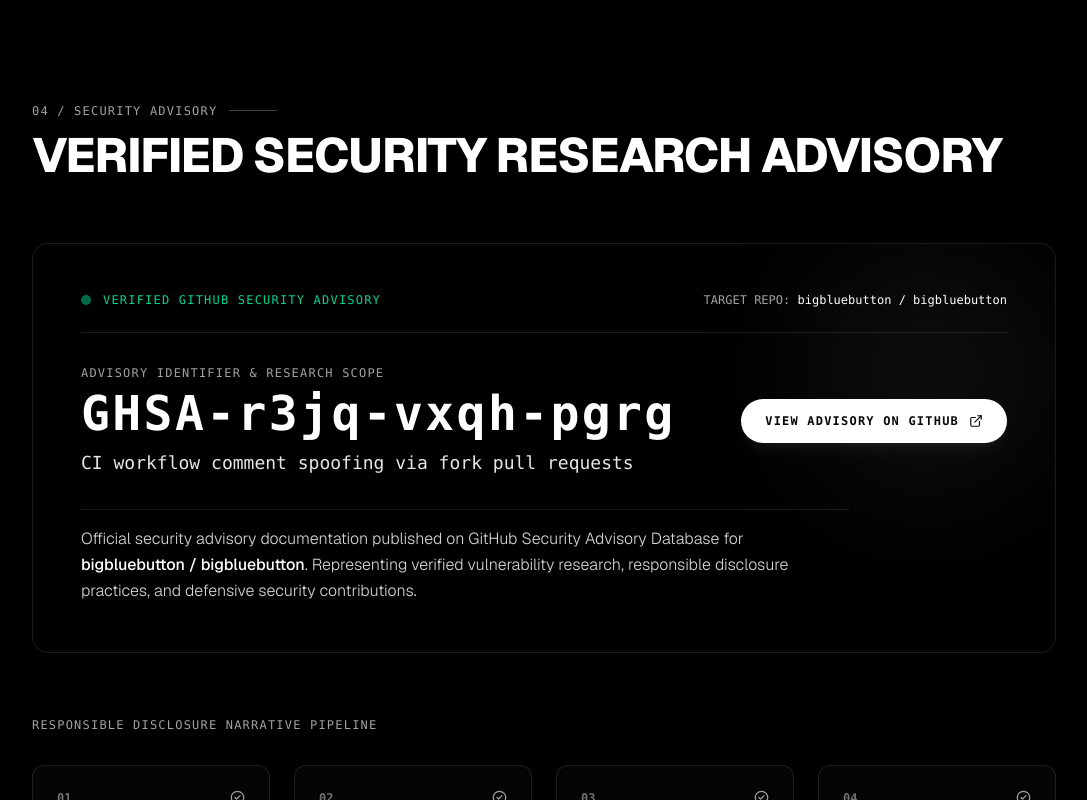
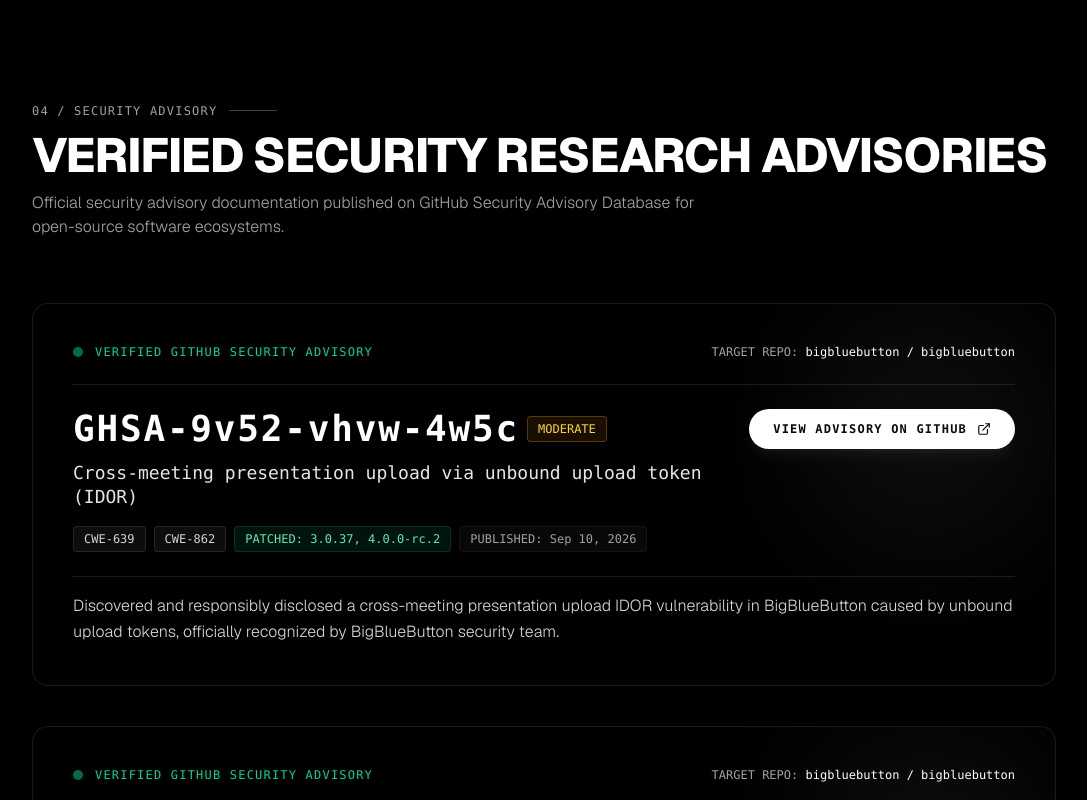
Before and after one commit to madhanalagarsamy/portfolio, a Next.js app: page / in a window 1280 px wide. Shown: the part 4220-5020 px from the top of the page, without its empty margins (96-1183 px from the left). Built offline with nearby package versions, Linux system fonts and the light colour scheme.

Commit message:
Add second BigBlueButton GHSA advisory GHSA-9v52-vhvw-4w5c

```diff
--- a/components/SecurityAdvisory.tsx
+++ b/components/SecurityAdvisory.tsx
@@ -2,7 +2,7 @@
 
 import { motion } from "framer-motion";
 import { advisoryData } from "@/data/advisory";
-import { ExternalLink, ShieldCheck, CheckCircle2 } from "lucide-react";
+import { ExternalLink, CheckCircle2, ShieldAlert, Tag } from "lucide-react";
 
 export default function SecurityAdvisory() {
   return (
@@ -23,65 +23,94 @@
             <span className="text-xs font-mono text-neutral-400 tracking-widest uppercase">04 / SECURITY ADVISORY</span>
             <span className="w-12 h-[1px] bg-neutral-700" />
           </div>
-          <h2 className="text-3xl md:text-5xl font-extrabold text-white tracking-tight">
-            VERIFIED SECURITY RESEARCH ADVISORY
+          <h2 className="text-3xl md:text-5xl font-extrabold text-white tracking-tight mb-3">
+            VERIFIED SECURITY RESEARCH ADVISORIES
           </h2>
+          <p className="text-neutral-400 font-light text-base max-w-2xl">
+            Official security advisory documentation published on GitHub Security Advisory Database for open-source software ecosystems.
+          </p>
         </motion.div>
 
-        {/* Featured Advisory Display Box */}
+        {/* Advisories Stack */}
+        <div className="space-y-10 mb-20">
+          {advisoryData.advisories.map((advisory, idx) => (
             <motion.div
-          initial={{ opacity: 0, scale: 0.98 }}
-          whileInView={{ opacity: 1, scale: 1 }}
+              key={advisory.id}
+              initial={{ opacity: 0, y: 24 }}
+              whileInView={{ opacity: 1, y: 0 }}
               viewport={{ once: true, margin: "-80px" }}
-          transition={{ duration: 0.8, ease: "easeOut" as const }}
-          className="bg-black/10 border border-white/10 rounded-2xl p-8 md:p-12 backdrop-blur-xs relative overflow-hidden mb-16 hover:border-emerald-500/40 hover:shadow-[0_0_40px_rgba(16,185,129,0.12)] transition-all duration-500"
+              transition={{ duration: 0.7, delay: idx * 0.15 }}
+              className="bg-black/10 border border-white/10 rounded-2xl p-8 md:p-10 backdrop-blur-xs relative overflow-hidden hover:border-emerald-500/40 hover:shadow-[0_0_40px_rgba(16,185,129,0.12)] transition-all duration-500 group"
             >
-          {/* Subtle Accent Glow */}
+              {/* Subtle Ambient Glow */}
               <div className="absolute top-0 right-0 w-64 h-64 bg-white/5 rounded-full blur-3xl pointer-events-none" />
 
-          <div className="flex flex-wrap items-center justify-between gap-4 mb-8 pb-6 border-b border-white/10">
+              <div className="flex flex-wrap items-center justify-between gap-4 mb-6 pb-6 border-b border-white/10">
                 <div className="flex items-center space-x-3">
                   <span className="w-2.5 h-2.5 rounded-full bg-emerald-400 animate-pulse" />
                   <span className="text-xs font-mono text-emerald-400 font-medium tracking-widest uppercase">
-                {advisoryData.badge}
+                    {advisory.badge}
                   </span>
                 </div>
 
                 <span className="text-xs font-mono text-neutral-400">
-              TARGET REPO: <span className="text-white">{advisoryData.targetRepo}</span>
+                  TARGET REPO: <span className="text-white font-medium">{advisory.targetRepo}</span>
                 </span>
               </div>
 
-          <div className="flex flex-col lg:flex-row lg:items-center justify-between gap-8 mb-8">
+              <div className="flex flex-col lg:flex-row lg:items-start justify-between gap-6 mb-6">
                 <div>
-              <span className="text-xs font-mono text-neutral-400 uppercase tracking-widest block mb-2">
-                ADVISORY IDENTIFIER & RESEARCH SCOPE
+                  <div className="flex flex-wrap items-center gap-2 mb-3">
+                    <h3 className="text-2xl md:text-4xl font-mono font-extrabold text-white tracking-wider">
+                      {advisory.id}
+                    </h3>
+                    {advisory.severity && (
+                      <span className="px-2.5 py-1 rounded bg-amber-500/10 border border-amber-500/30 text-amber-300 font-mono text-xs uppercase font-medium">
+                        {advisory.severity}
                       </span>
-              <h3 className="text-3xl md:text-5xl font-mono font-extrabold text-white tracking-wider mb-3">
-                {advisoryData.id}
-              </h3>
-              <p className="text-base md:text-lg text-neutral-200 font-medium font-mono">
-                {advisoryData.title}
+                    )}
+                  </div>
+                  <p className="text-base md:text-lg text-neutral-200 font-medium font-mono mb-4 leading-snug">
+                    {advisory.title}
                   </p>
+
+                  {/* Metadata Chips: CWE & Patched versions */}
+                  <div className="flex flex-wrap items-center gap-2 text-xs font-mono text-neutral-400">
+                    {advisory.cwe?.map((cweItem) => (
+                      <span key={cweItem} className="px-2.5 py-1 rounded bg-white/[0.05] border border-white/10 text-neutral-300">
+                        {cweItem}
+                      </span>
+                    ))}
+                    {advisory.patchedVersions && advisory.patchedVersions.length > 0 && (
+                      <span className="px-2.5 py-1 rounded bg-emerald-500/10 border border-emerald-500/20 text-emerald-300">
+                        PATCHED: {advisory.patchedVersions.join(", ")}
+                      </span>
+                    )}
+                    {advisory.publishedDate && (
+                      <span className="px-2.5 py-1 rounded bg-white/[0.03] border border-white/5 text-neutral-400">
+                        PUBLISHED: {advisory.publishedDate}
+                      </span>
+                    )}
+                  </div>
                 </div>
 
                 <a
-              href={advisoryData.url}
+                  href={advisory.url}
                   target="_blank"
                   rel="noopener noreferrer"
-              className="inline-flex items-center justify-center space-x-2.5 px-6 py-3.5 rounded-full bg-white text-black font-mono text-xs tracking-widest uppercase font-semibold hover:bg-neutral-200 transition-all duration-300 shrink-0 shadow-lg shadow-white/5"
+                  className="inline-flex items-center justify-center space-x-2.5 px-6 py-3 rounded-full bg-white text-black font-mono text-xs tracking-widest uppercase font-semibold hover:bg-neutral-200 transition-all duration-300 shrink-0 shadow-lg shadow-white/5 hover:scale-[1.02] active:scale-[0.98] mt-2 lg:mt-0"
                 >
                   <span>VIEW ADVISORY ON GITHUB</span>
                   <ExternalLink size={14} />
                 </a>
               </div>
 
-          <div className="text-neutral-300 font-light text-sm md:text-base leading-relaxed max-w-3xl pt-4 border-t border-white/10">
-            <p>
-              Official security advisory documentation published on GitHub Security Advisory Database for <span className="text-white font-medium">{advisoryData.targetRepo}</span>. Representing verified vulnerability research, responsible disclosure practices, and defensive security contributions.
+              <p className="text-neutral-300 font-light text-sm md:text-base leading-relaxed pt-4 border-t border-white/10">
+                {advisory.description}
               </p>
+            </motion.div>
+          ))}
         </div>
-        </motion.div>
 
         {/* Responsible Disclosure Process Pipeline */}
         <motion.div
--- a/data/advisory.ts
+++ b/data/advisory.ts
@@ -1,10 +1,44 @@
+export interface AdvisoryItem {
+  id: string;
+  title: string;
+  targetRepo: string;
+  platform: string;
+  url: string;
+  badge: string;
+  severity?: string;
+  cwe?: string[];
+  patchedVersions?: string[];
+  publishedDate?: string;
+  description: string;
+}
+
 export const advisoryData = {
+  advisories: [
+    {
+      id: "GHSA-9v52-vhvw-4w5c",
+      title: "Cross-meeting presentation upload via unbound upload token (IDOR)",
+      targetRepo: "bigbluebutton / bigbluebutton",
+      platform: "GitHub Security Advisory",
+      url: "https://github.com/bigbluebutton/bigbluebutton/security/advisories/GHSA-9v52-vhvw-4w5c",
+      badge: "VERIFIED GITHUB SECURITY ADVISORY",
+      severity: "Moderate",
+      cwe: ["CWE-639", "CWE-862"],
+      patchedVersions: ["3.0.37", "4.0.0-rc.2"],
+      publishedDate: "Sep 10, 2026",
+      description: "Discovered and responsibly disclosed a cross-meeting presentation upload IDOR vulnerability in BigBlueButton caused by unbound upload tokens, officially recognized by BigBlueButton security team."
+    },
+    {
       id: "GHSA-r3jq-vxqh-pgrg",
       title: "CI workflow comment spoofing via fork pull requests",
       targetRepo: "bigbluebutton / bigbluebutton",
       platform: "GitHub Security Advisory",
       url: "https://github.com/bigbluebutton/bigbluebutton/security/advisories/GHSA-r3jq-vxqh-pgrg",
       badge: "VERIFIED GITHUB SECURITY ADVISORY",
+      severity: "Moderate",
+      publishedDate: "2026",
+      description: "Identified GitHub Actions CI workflow comment spoofing vulnerability via fork pull requests in BigBlueButton's automated building pipeline."
+    }
+  ],
   process: [
     { step: "01", label: "RESEARCH", desc: "Targeted analysis of software systems & CI workflow execution flows" },
     { step: "02", label: "DISCOVERY", desc: "Rigorous vulnerability identification & security flaw verification" },
```
Lines whose indentation alone changed are shown as unchanged.
